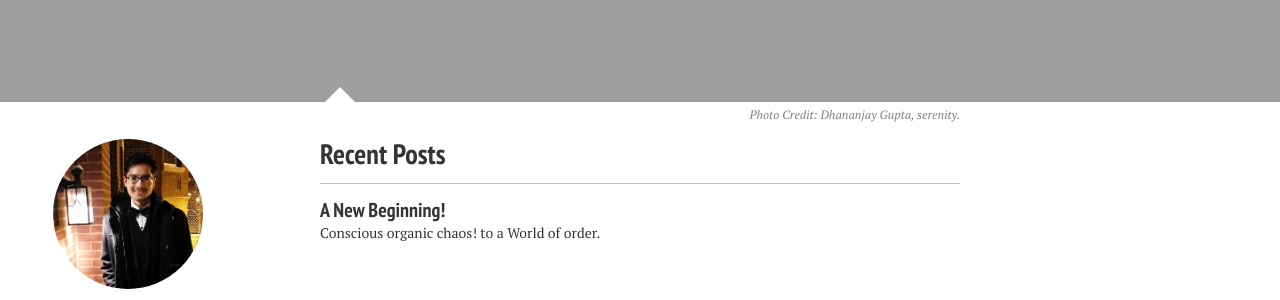
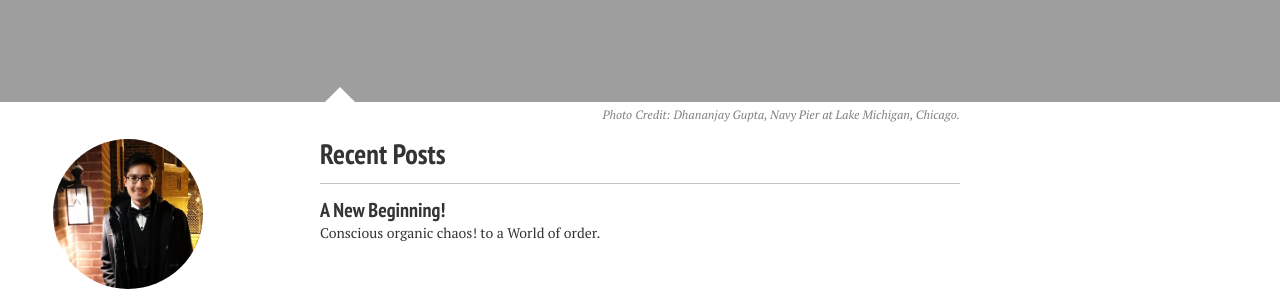
Before and after one commit to DhananjayGupta300/DhananjayGupta300.github.io, a Jekyll site: the page built from index.md, in a window 1280 px wide. Shown: the part 942-1242 px from the top of the page. Built offline with Jekyll 4.4.1, drawn with Linux system fonts in a browser that asks for light colours; nearby versions of some CDN libraries.

Commit message:
Update index.md

```diff
--- a/index.md
+++ b/index.md
@@ -1,9 +1,9 @@
 ---
 layout: home
 excerpt: "Dhananjay Gupta"
-tags: [Dhananjay, Homepage, dgupta, blog]
+tags: [Dhananjay Gupta, Homepage, dgupta, blog, Dhananjay]
 image:
   feature: sample-image-1.jpg
-  credit: Dhananjay Gupta, serenity.
+  credit: Dhananjay Gupta, Navy Pier at Lake Michigan, Chicago.
   creditlink: //dgupta.us
 ---
```
